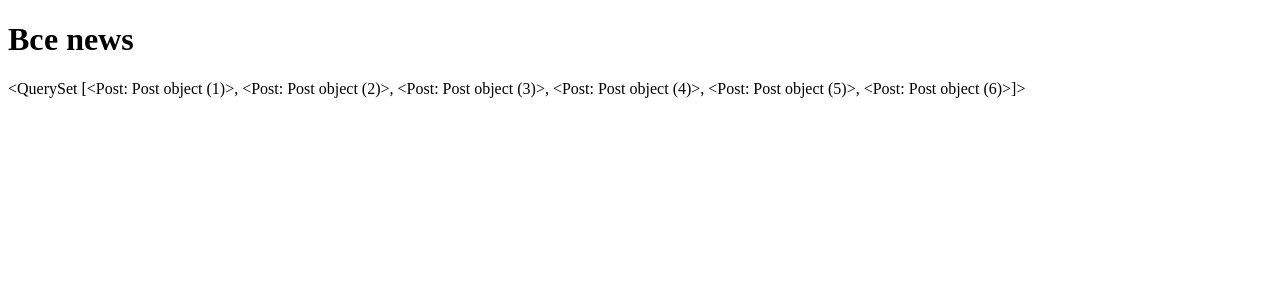
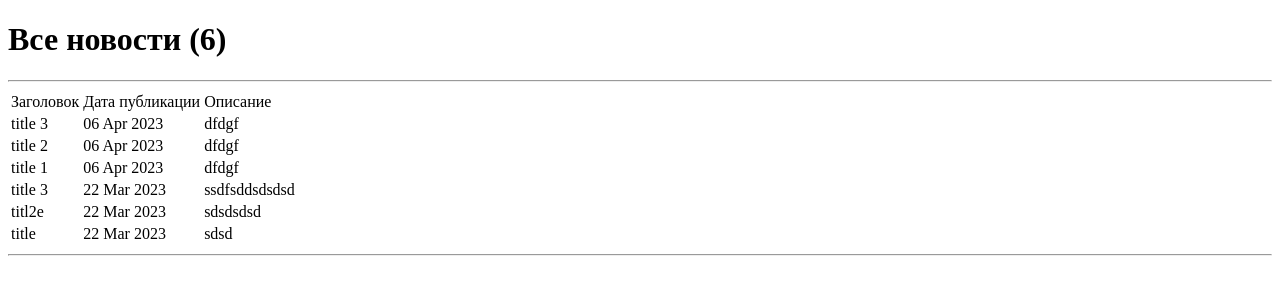
Before and after one commit to ilgiza08/Newspaper, a Django app: page /news/ in a window 1280 px wide. Shown: the top 300 px of the page. Run offline with Django 4.2, Linux system fonts and the light colour scheme; data comes from the database, SQL or seed files in the repository; both versions use the stored data as it was after the commit.

Commit message:
сделала красивый вывод страницы

```diff
--- a/NewsPaper/article/views.py
+++ b/NewsPaper/article/views.py
@@ -1,12 +1,13 @@
 from django.shortcuts import render
 from django.views.generic import ListView, DetailView
 from .models import Post
+from datetime import datetime
 
 class NewsList(ListView):
     model = Post
     template_name = 'news.html'
     context_object_name = 'news'
-
+    queryset = Post.objects.order_by('-time')
 
 class NewsPage(DetailView):
     model = Post
--- a/NewsPaper/templates/flatpages/default.html
+++ b/NewsPaper/templates/flatpages/default.html
@@ -6,5 +6,6 @@
 <body>
     {% block content %}
     {% endblock content %}
+    <hr>
 </body>
 </html>
--- a/NewsPaper/templates/news.html
+++ b/NewsPaper/templates/news.html
@@ -1,13 +1,40 @@
-<!--  наследуемся от шаблона default.html, который мы создавали ещё во времена flatpages -->
 {% extends 'flatpages/default.html' %}
 
-<!-- Название у нас будет proudcts -->
 {% block title %}
-News
+Новости
 {% endblock title %}
 
-<!-- В контенте на странице мы выводим все товары -->
 {% block content %}
-<h1>Все news</h1>
-{{ news }}
+    <h1>Все новости ({{news|length}})</h1>
+    <hr>
+    {% if news %}
+        <table>
+            <tr>
+                <td>
+                    Заголовок
+                </td>
+                <td>
+                    Дата публикации
+                </td>
+                <td>
+                    Описание
+                </td>
+            </tr>
+        {% for news_page in news %}
+            <tr>
+                <td>
+                    {{ news_page.title }}
+                </td>
+                <td>
+                    {{ news_page.time|date:'d M Y' }}
+                </td>
+                <td>
+                    {{ news_page.text|truncatewords:20 }}
+                </td>
+            </tr>
+        {% endfor %}
+        </table>
+    {% else %}
+        <h2>Новостей нет!</h2>
+    {% endif %}
 {% endblock content %}
```
Also changed, not shown: NewsPaper/templates/news_page.html (+6 -4 lines), NewsPaper/db.sqlite3.
